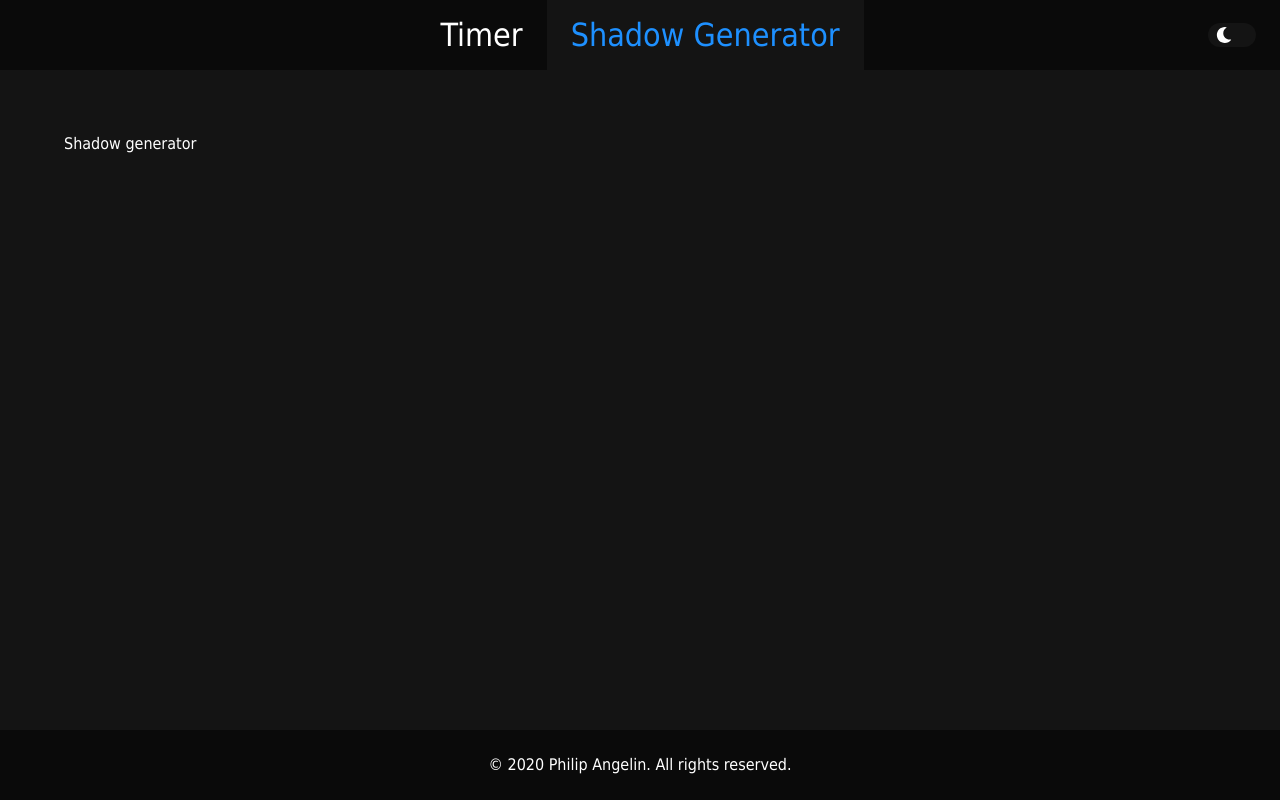
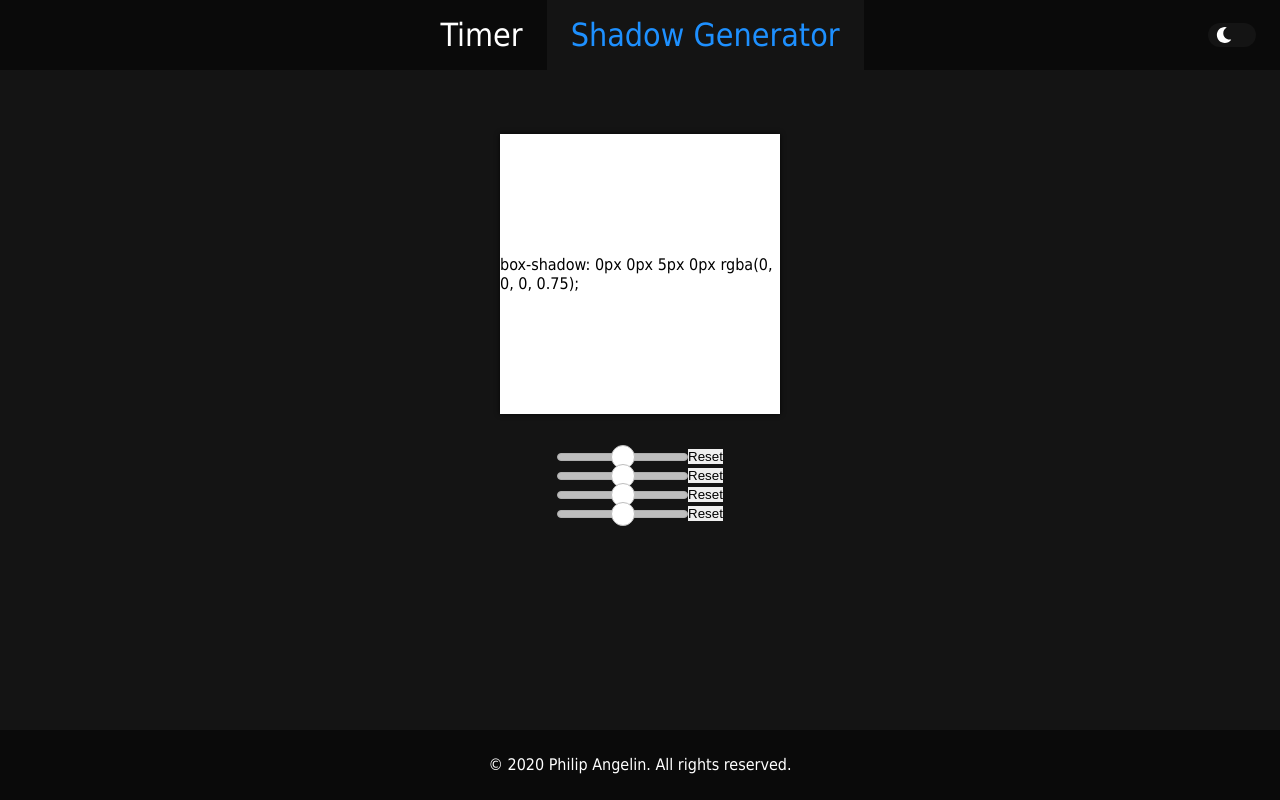
Before and after one commit to Zeilar/tools, a React (Create React App) app: page /shadow-generator in a window 1280 px wide. Built offline with nearby package versions, Linux system fonts and the light colour scheme.

Commit message:
Shadow generator input component

```diff
--- a/src/components/ShadowGenerator.js
+++ b/src/components/ShadowGenerator.js
@@ -1,17 +1,68 @@
+import React, { useState, useRef } from 'react';
 import { createUseStyles } from 'react-jss';
-import React, { useState } from 'react';
+import Input from './ShadowGeneratorInput';
 
 export default function ShadowGenerator() {
     const styles = createUseStyles({
         shadowGenerator: {
-
+            'justify-content': 'center',
+            'flex-direction': 'column',
+            'align-items': 'center',
+            display: 'flex',
+        },
+        shadowContainer: {
+            'justify-content': 'center',
+            'flex-direction': 'row',
+            'align-items': 'center',
+            background: 'white',
+            display: 'flex',
+            height: '35vh',
+            width: '35vh',
+        },
+        shadowText: {
+            color: 'black',
+        },
+        shadowInputs: {
+            'flex-direction': 'column',
+            'margin-top': '2rem',
+            display: 'flex',
+        },
+        inputSlider: {
+            border: '1px solid rgb(175, 175, 175)',
+            background: 'rgb(190, 190, 190)',
+            'border-radius': '1rem',
+            appearance: 'none',
+            height: '0.5rem',
+            '&::-webkit-slider-thumb': {
+                border: '1px solid rgb(190, 190, 190)',
+                'border-radius': '50%',
+                background: 'white',
+                appearance: 'none',
+                height: '1.5rem',
+                width: '1.5rem',
+            }
         },
     });
     const classes = styles();
 
+    const [color, setColor] = useState('rgba(0, 0, 0, 0.75)');
+    const [offsetX, setOffsetX] = useState(0);
+    const [offsetY, setOffsetY] = useState(0);
+    const [spread, setSpread] = useState(0);
+    const [inset, setInset] = useState('');
+    const [blur, setBlur] = useState(5);
+
     return (
         <div className={classes.shadowGenerator} id="content">
-            Shadow generator
+            <div className={classes.shadowContainer} style={{ boxShadow: `${offsetX}px ${offsetY}px ${blur}px ${spread}px ${inset} ${color}` }}>
+                <p className={classes.shadowText}>{`box-shadow: ${offsetX}px ${offsetY}px ${blur}px ${spread}px ${inset} ${color};`}</p>
+            </div>
+            <div className={classes.shadowInputs}>
+                <Input setter={setOffsetX} min="-25" max="25" default="0" />
+                <Input setter={setOffsetY} min="-25" max="25" default="0" />
+                <Input setter={setBlur} min="0" max="50" default="25" />
+                <Input setter={setSpread} min="0" max="10" default="5" />
+            </div>
         </div>
     );
 }
--- /dev/null
+++ b/src/components/ShadowGeneratorInput.js
@@ -0,0 +1,39 @@
+import { createUseStyles } from 'react-jss';
+import React, { useRef } from 'react';
+
+export default function ShadowGeneratorInput(props) {
+    const styles = createUseStyles({
+        inputSlider: {
+            border: '1px solid rgb(175, 175, 175)',
+            background: 'rgb(190, 190, 190)',
+            'border-radius': '1rem',
+            appearance: 'none',
+            height: '0.5rem',
+            '&::-webkit-slider-thumb': {
+                border: '1px solid rgb(190, 190, 190)',
+                'border-radius': '50%',
+                background: 'white',
+                appearance: 'none',
+                height: '1.5rem',
+                width: '1.5rem',
+            }
+        },
+    });
+    const classes = styles();
+    const input = useRef();
+
+    function reset() {
+        input.current.value = props.default;
+        props.setter(props.default);
+    }
+
+    return (
+        <div className={classes.shadowInputsWrapper}>
+            <input
+                className={classes.inputSlider} onChange={(e) => props.setter(e.target.value)} ref={input}
+                type="range" min={props.min} max={props.max} defaultValue={props.default}
+            />
+            <button onClick={reset}>Reset</button>
+        </div>
+    );
+}
```
